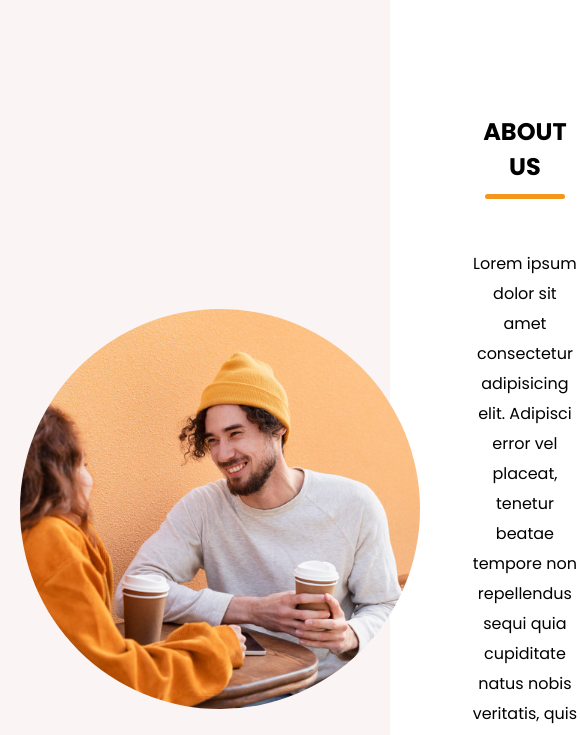
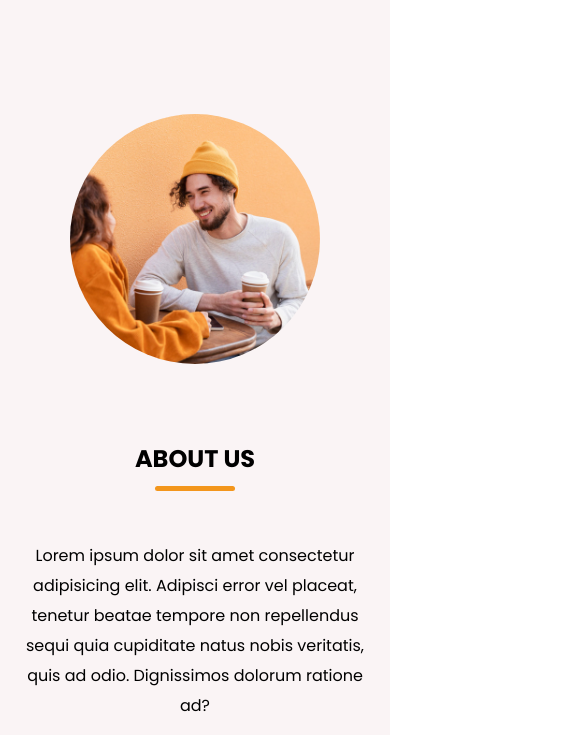
Before and after one commit to TranVuHoang/htmlcss-project-09, a plain HTML site: page index.html in a window 390 px wide. Shown: the part 850-1585 px from the top of the page, 580 px wide, since content can reach past the window. Drawn offline with Linux system fonts and the light colour scheme; a web font is replaced by a local one.

Commit message:
Responsive about section

```diff
--- a/css/style.css
+++ b/css/style.css
@@ -320,11 +320,24 @@ header {
     margin-right: 0;
   }
 
-  .hero-section .hero-details :is(.subtitle, .desc) {
+  .hero-section .hero-details :is(.subtitle, .desc), .about-section .about-details {
     max-width: 100%;
   }
 
   .hero-section .hero-details .buttons {
     justify-content: center;
   }
+
+  /* Responsive About section */
+  .about-section .section-content {
+    flex-direction: column;
+    gap: 70px;
+  }
+
+  .about-section .about-image-wrapper .about-image {
+    width: 100%;
+    height: 100%;
+    max-width: 250px;
+    aspect-ratio: 1; /* luôn đảm bảo chiều rộng và chiều cao bằng nhau */
+  }
 }
```
